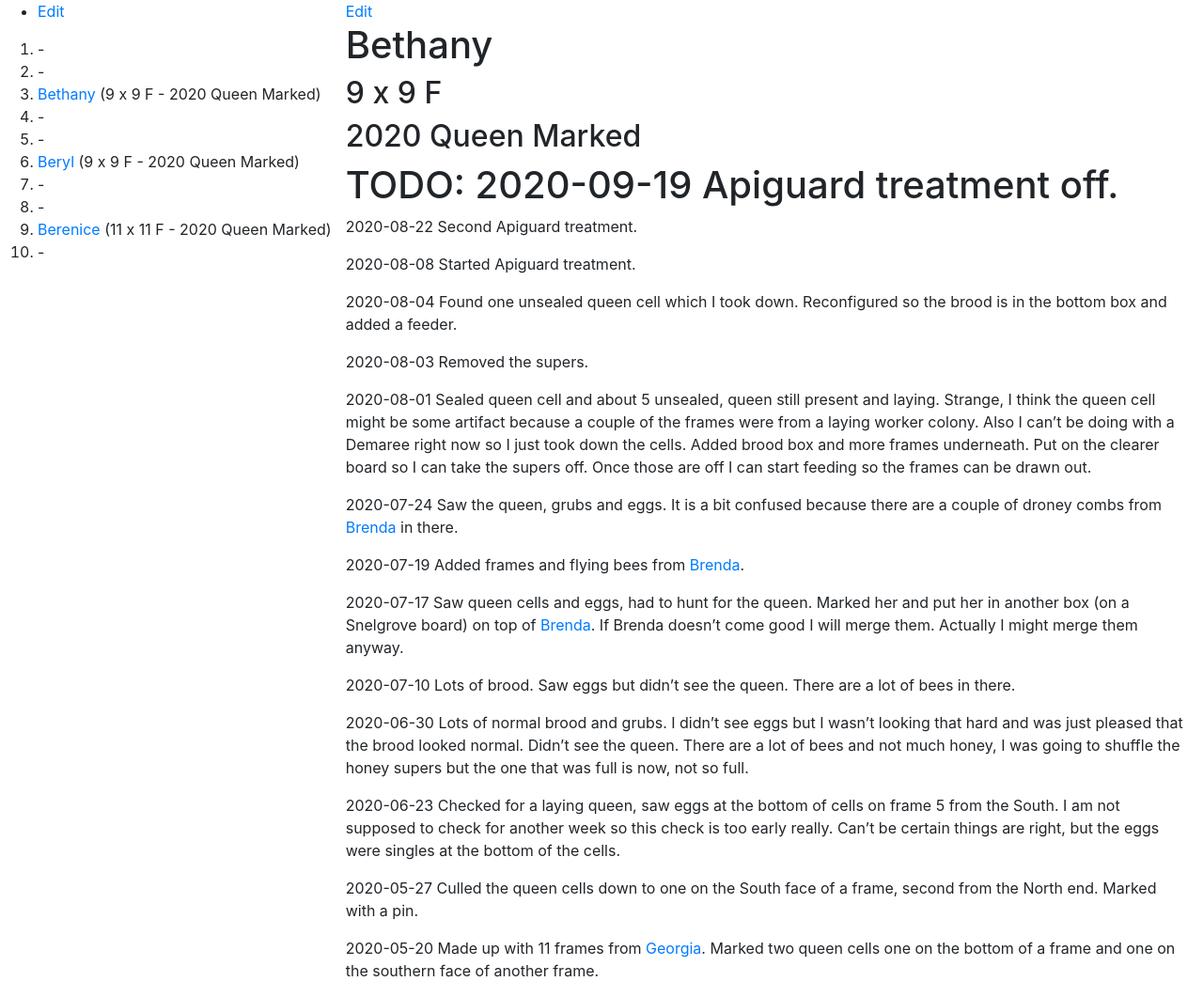
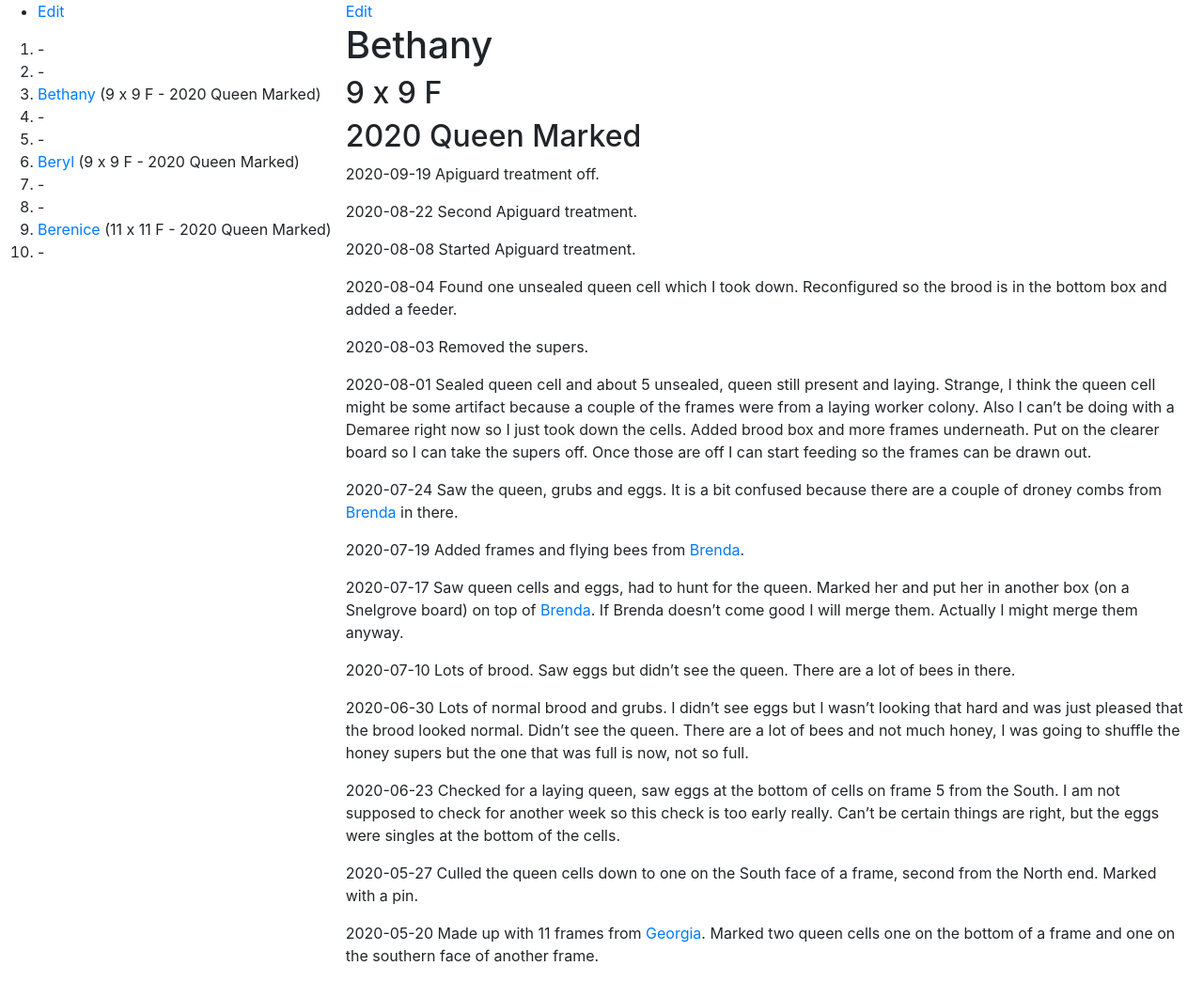
Before and after one commit to joejcollins/rhapsody-angel, a Jekyll site: the page built from queens/2020-bethany.md, in a window 1280 px wide. Shown: the whole page at 94% size. Built offline with Jekyll 4.4.1, drawn with Linux system fonts in a browser that asks for light colours; our own code applies the rules of GitHub Pages for plain Markdown files.

Commit message:
Update 2020-bethany.md

```diff
--- a/queens/2020-bethany.md
+++ b/queens/2020-bethany.md
@@ -2,7 +2,7 @@
 ## 9 x 9 F
 ## 2020 Queen Marked
 
-# TODO: 2020-09-19 Apiguard treatment off.
+2020-09-19 Apiguard treatment off.
 
 2020-08-22 Second Apiguard treatment.
 
```
